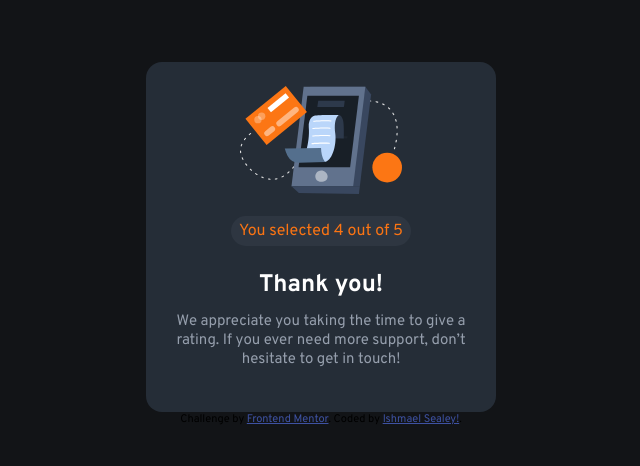
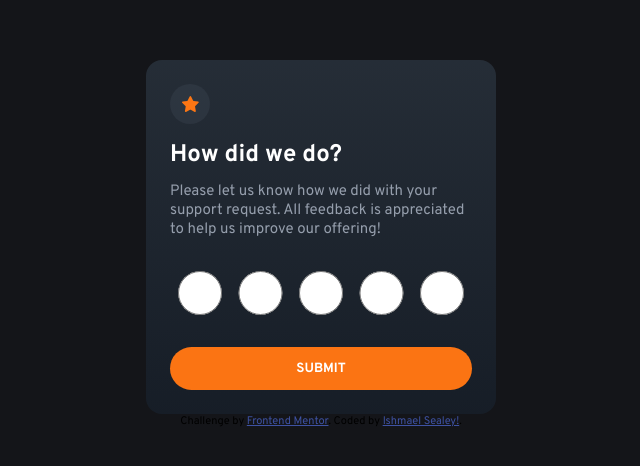
Before and after one commit to Ishmaelsealey/fem-interactive-rating, a plain HTML site: page index.html in a window 1280 px wide. Shown: the part 156-622 px from the top of the page, without its empty margins (319-959 px from the left). Drawn offline with Linux system fonts and the light colour scheme.

Commit message:
made colors match the design better

```diff
--- a/styles/styles.scss
+++ b/styles/styles.scss
@@ -14,7 +14,7 @@ $very-dark-blue: hsl(216, 12%, 8%);
 }
 
 body {
-	background-color: $very-dark-blue;
+	background-color: hsl(228,11%,9%);
 	min-height: 100vh;
 	display: flex;
 	flex-direction: column;
@@ -28,7 +28,7 @@ h1, h2, h3, h4 {
 }
 
 main {
-	background: $dark-blue;
+	background: linear-gradient(hsl(213, 19%, 18%), hsl(215,27%,12%));
 	max-width: 350px;
 	min-height: 350px;
 	border-radius: 1em;
@@ -65,20 +65,19 @@ form {
 }
 
 #rating {
-	display: none;
-	// display: flex;
-	// flex-direction: column;
+	display: flex;
+	flex-direction: column;
 }
 
 #thankyou {
-	display: flex;
+	display: none;
 	flex-direction: column;
 	align-items: center;
 	#chosenRating {
 		color: $orange;
 		background-color: hsla(216, 12%, 54%, 0.1);
 		border-radius: 999em;
-		padding: 0.3em 0.5em;
+		padding: 0.5em 0.8em;
 		margin: 1em 0 1.5em;
 	}
 	p {
```
Also changed, not shown: styles/styles.css, 1 other file.
